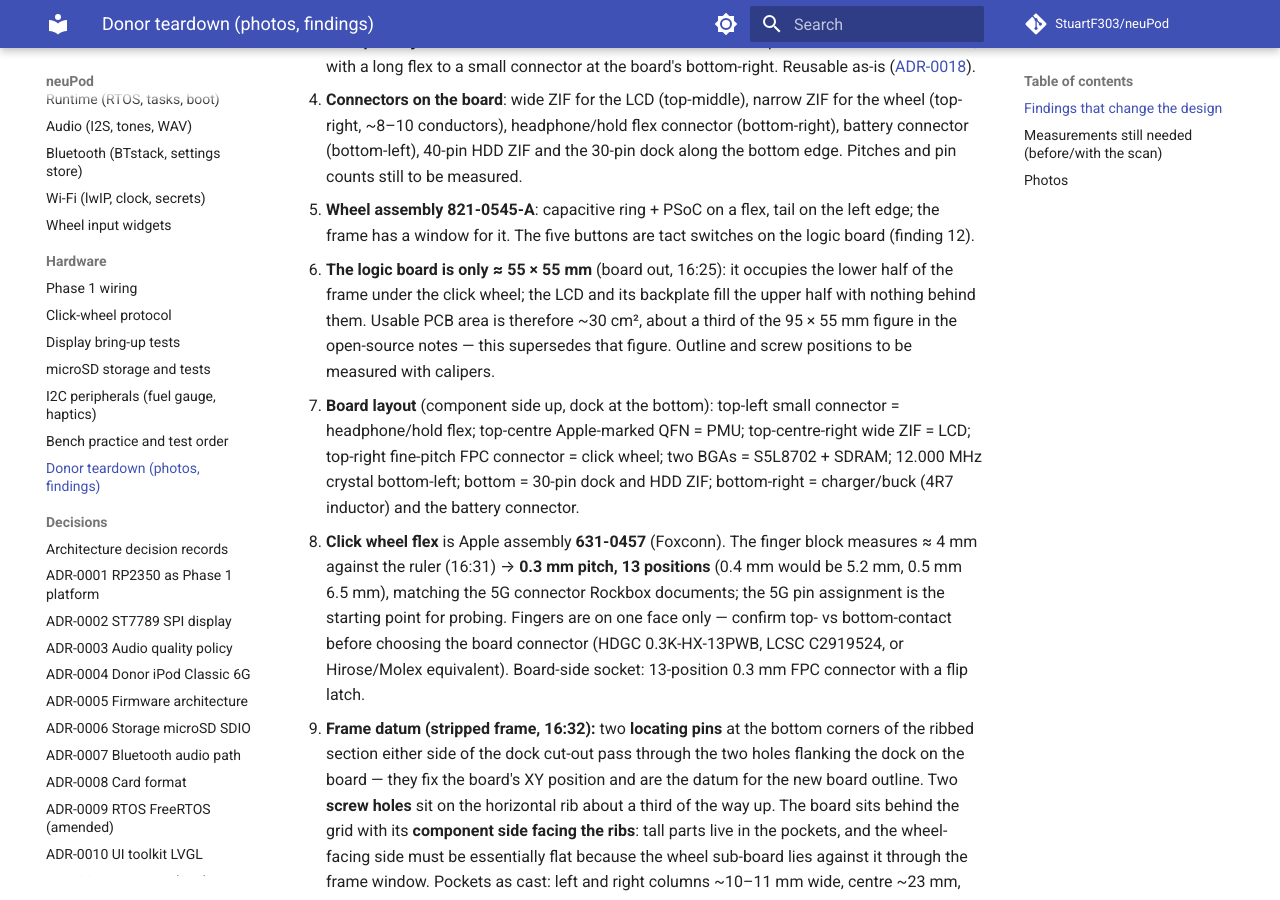
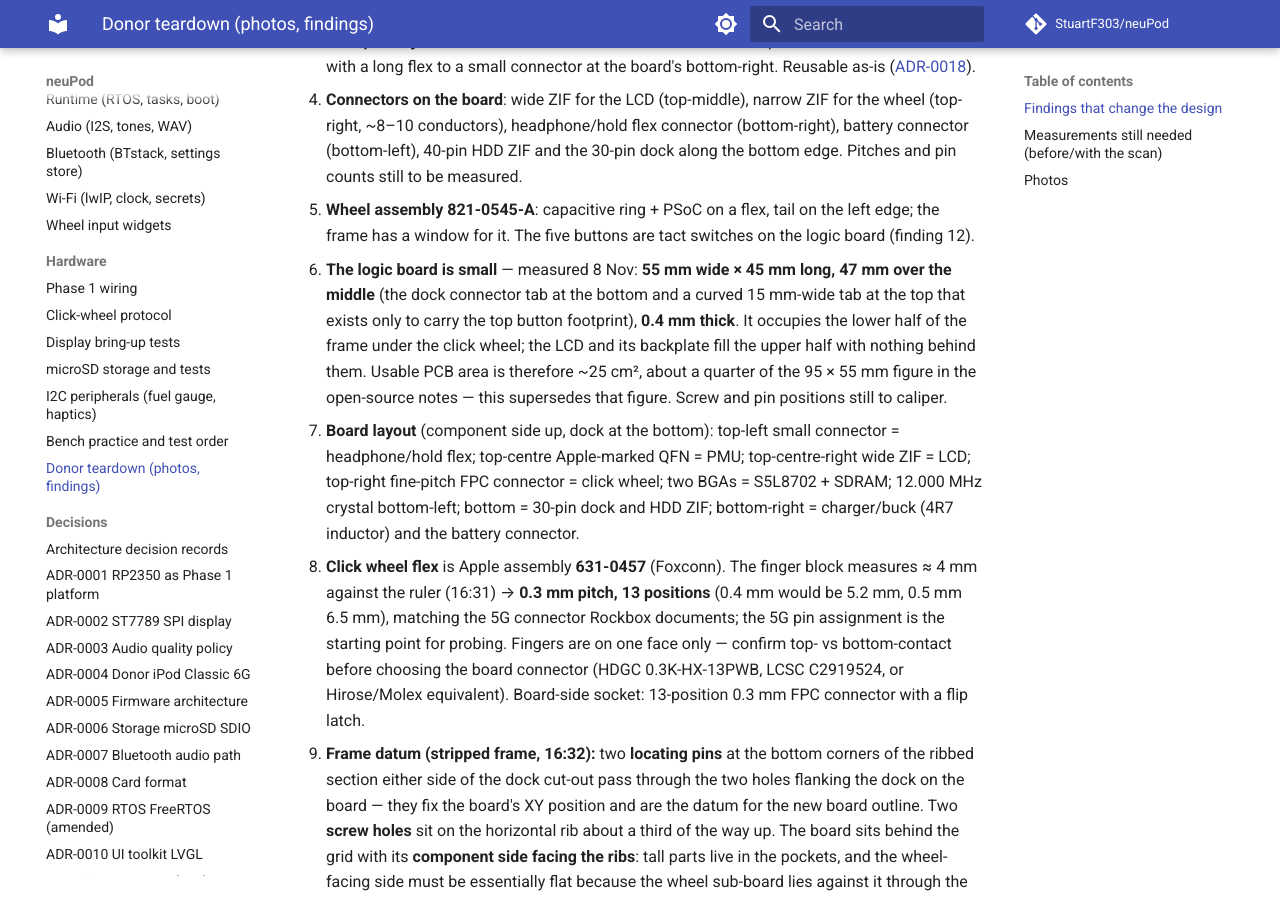
Before and after one commit to StuartF303/neuPod, an MkDocs documentation site: the page built from docs/teardown.md, in a window 1280 px wide and 900 px high, scrolled down 633 px. Built offline with MkDocs 1.6.1 and Material for MkDocs 9.7.7, drawn with Linux system fonts in a browser that asks for light colours; comment, search, counter and statistics services are not loaded; some of the changed text lies outside the part shown.

Commit message:
docs: donor board measured 55 x 45/47 mm, 0.4 mm thick
Co-Authored-By: Claude Fable 5.1 <noreply@anthropic.com>
Claude-Session: https://claude.ai/code/session_01NfmAnWDdNdzo66ArtQ6UBH

```diff
--- a/docs/teardown.md
+++ b/docs/teardown.md
@@ -9,7 +9,7 @@ Photos by Stuart, 5 Nov 2026 (original set: [workphotos report](https://reports.
 3. **Headphone jack + hold switch are one flex** screwed into the top-left corner of the back shell, with a long flex to a small connector at the board's bottom-right. Reusable as-is ([ADR-0018](adr/0018-headphone-jack-reuse.md)).
 4. **Connectors on the board**: wide ZIF for the LCD (top-middle), narrow ZIF for the wheel (top-right, ~8–10 conductors), headphone/hold flex connector (bottom-right), battery connector (bottom-left), 40-pin HDD ZIF and the 30-pin dock along the bottom edge. Pitches and pin counts still to be measured.
 5. **Wheel assembly 821-0545-A**: capacitive ring + PSoC on a flex, tail on the left edge; the frame has a window for it. The five buttons are tact switches on the logic board (finding 12).
-6. **The logic board is only ≈ 55 × 55 mm** (board out, 16:25): it occupies the lower half of the frame under the click wheel; the LCD and its backplate fill the upper half with nothing behind them. Usable PCB area is therefore ~30 cm², about a third of the 95 × 55 mm figure in the open-source notes — this supersedes that figure. Outline and screw positions to be measured with calipers.
+6. **The logic board is small** — measured 8 Nov: **55 mm wide × 45 mm long, 47 mm over the middle** (the dock connector tab at the bottom and a curved 15 mm-wide tab at the top that exists only to carry the top button footprint), **0.4 mm thick**. It occupies the lower half of the frame under the click wheel; the LCD and its backplate fill the upper half with nothing behind them. Usable PCB area is therefore ~25 cm², about a quarter of the 95 × 55 mm figure in the open-source notes — this supersedes that figure. Screw and pin positions still to caliper.
 7. **Board layout** (component side up, dock at the bottom): top-left small connector = headphone/hold flex; top-centre Apple-marked QFN = PMU; top-centre-right wide ZIF = LCD; top-right fine-pitch FPC connector = click wheel; two BGAs = S5L8702 + SDRAM; 12.000 MHz crystal bottom-left; bottom = 30-pin dock and HDD ZIF; bottom-right = charger/buck (4R7 inductor) and the battery connector.
 8. **Click wheel flex** is Apple assembly **631-0457** (Foxconn). The finger block measures ≈ 4 mm against the ruler (16:31) → **0.3 mm pitch, 13 positions** (0.4 mm would be 5.2 mm, 0.5 mm 6.5 mm), matching the 5G connector Rockbox documents; the 5G pin assignment is the starting point for probing. Fingers are on one face only — confirm top- vs bottom-contact before choosing the board connector (HDGC 0.3K-HX-13PWB, LCSC C2919524, or Hirose/Molex equivalent). Board-side socket: 13-position 0.3 mm FPC connector with a flip latch.
 9. **Frame datum (stripped frame, 16:32):** two **locating pins** at the bottom corners of the ribbed section either side of the dock cut-out pass through the two holes flanking the dock on the board — they fix the board's XY position and are the datum for the new board outline. Two **screw holes** sit on the horizontal rib about a third of the way up. The board sits behind the grid with its **component side facing the ribs**: tall parts live in the pockets, and the wheel-facing side must be essentially flat because the wheel sub-board lies against it through the frame window. Pockets as cast: left and right columns ~10–11 mm wide, centre ~23 mm, split by the rib at a third and a second rib across the centre column. The adhesive strip on the LCD divider is where the panel sticks.
@@ -18,7 +18,7 @@ Photos by Stuart, 5 Nov 2026 (original set: [workphotos report](https://reports.
 12. **Logic board, wheel-facing side (17:09) — the five buttons are here.** Five 6 × 6 mm SMD tactile switches sit inside an adhesive ring (≈ 37 mm diameter) where the wheel assembly was stuck: one at the centre, four on the N/S/E/W axes at ≈ **13.5 mm radius** (from the photo; to caliper). Two small holes ≈ 4.5 mm either side of the centre switch locate the wheel. The wheel assembly 821-0545-A is therefore only the capacitive ring + PSoC on a flex; the buttons are pressed through it onto the board. This explains the 13-pin flex: power, ground, serial lines and (probably) the five switch lines to the wheel's PSoC, which is why Rockbox reads button bits inside the wheel's frames — confirm with the analyser whether the switches go through the flex or straight to the SoC. Consequences for the new board: five tact switches at these exact centres and height, two locating holes, a clear 37 mm circle on that face with nothing taller than the switches; the rest of that face carries low-profile parts only (the donor has 0402s, a QFN behind the wheel connector and a via row behind the LCD ZIF). (Photo 09 earlier, captioned as the wheel sub-board rear, is in fact this face of the logic board seen through the frame.)
 ## Measurements still needed (before/with the scan)
 
-- Locating-pin diameter and pin-to-pin centre distance (first dimension of the outline); board outline (≈ 55 × 55 mm) and the two screw holes relative to the pins; rib positions and height above the board; board thickness; pocket dimensions.
+- Locating-pin diameter and pin-to-pin centre distance (first dimension of the outline); the two screw holes and the four corner/upper holes relative to the pins (outline measured: 55 × 45/47 mm, 0.4 mm thick); rib positions and height above the board; board thickness; pocket dimensions.
 - Wheel flex: contact face (top/bottom) and exact finger count under a loupe.
 - Tact switches: body height, exact centres (radius), the two wheel-locating hole diameters and spacing, ring-to-board gap.
 - LCD ZIF and wheel ZIF pitch and pin count (count conductors over a known length with a loupe).
```
Also changed, not shown: docs/requirements.md (+1 -1 lines).
